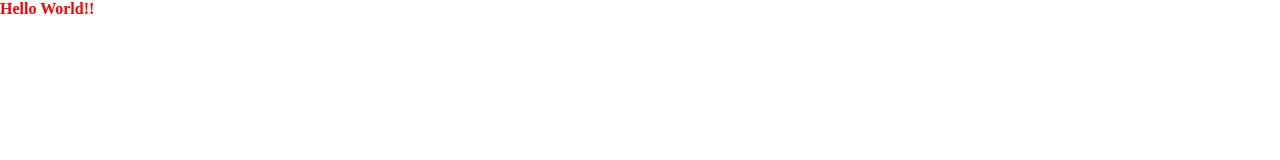
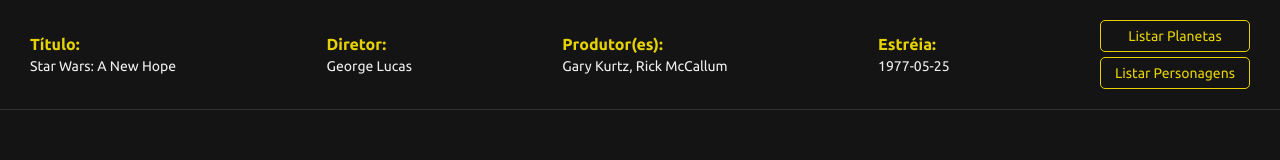
Before and after one commit to arthurld/sw-api-challenge, a React app: page / in a window 1280 px wide. Built offline with nearby package versions, Linux system fonts and the light colour scheme; some packages are replaced by stand-ins of ours.

Commit message:
Ubuntu Font added and added some style to list of film

```diff
--- a/package.json
+++ b/package.json
@@ -38,6 +38,7 @@
         "jest": "^22.4.3",
         "postcss-loader": "^2.1.1",
         "postcss-zindex": "^2.2.0",
+        "prop-types": "^15.6.1",
         "react-hot-loader": "^4.0.0",
         "react-test-renderer": "^16.3.0",
         "sort-css-media-queries": "^1.3.4",
--- /dev/null
+++ b/src/components/film/film.styl
@@ -0,0 +1,37 @@
+.film
+    width 100%
+
+    .film-info
+        display flex
+        padding 20px 30px
+        align-items center
+        justify-content space-between
+        border-bottom 1px solid #333
+
+        .info
+            display flex
+            flex-direction column
+
+            b
+                font-size 16px
+                color #E5D200
+
+            span
+                font-size 14px
+                margin-top 5px
+                color #f0f0f0
+
+            button
+                border 1px solid #E5D200
+                color #E5D200
+                border-radius 5px
+                padding 7px 14px
+                font-size 14px
+                transition .4s all ease
+
+                &:hover
+                    background #E5D200
+                    color #141414
+
+                + button
+                    margin-top 5px
--- /dev/null
+++ b/src/components/film/index.js
@@ -0,0 +1,39 @@
+import React from 'react'
+import PropTypes from 'prop-types'
+import './film.styl'
+
+const Film = (props) => (
+    <div className="film">
+        <div className="film-info">
+            <div className="info">
+                <b>Título:</b>
+                <span>{props.title}</span>
+            </div>
+            <div className="info">
+                <b>Diretor:</b>
+                <span>{props.director}</span>
+            </div>
+            <div className="info">
+                <b>Produtor(es):</b>
+                <span>{props.producer}</span>
+            </div>
+            <div className="info">
+                <b>Estréia:</b>
+                <span>{props.releaseDate}</span>
+            </div>
+            <div className="info">
+                <button>Listar Planetas</button>
+                <button>Listar Personagens</button>
+            </div>
+        </div>
+    </div>
+)
+
+Film.propTypes = {
+    title: PropTypes.string.isRequired,
+    director: PropTypes.string.isRequired,
+    producer: PropTypes.string.isRequired,
+    releaseDate: PropTypes.string.isRequired
+}
+
+export default Film
--- /dev/null
+++ b/src/fonts.styl
@@ -0,0 +1,13 @@
+@font-face
+    font-family 'Ubuntu'
+    src: url('fonts/Ubuntu-Regular.woff2') format('woff2'),
+        url('fonts/Ubuntu-Regular.woff') format('woff')
+    font-weight normal
+    font-style normal
+
+@font-face
+    font-family 'Ubuntu'
+    src: url('fonts/Ubuntu-Bold.woff2') format('woff2'),
+        url('fonts/Ubuntu-Bold.woff') format('woff')
+    font-weight 700
+    font-style normal
--- a/src/index.js
+++ b/src/index.js
@@ -3,6 +3,7 @@
 import Home from './pages/home'
 import { AppContainer } from 'react-hot-loader'
 import './reset.styl'
+import './fonts.styl'
 
 const render = Component => {
     ReactDOM.render(
--- a/src/pages/home/home.styl
+++ b/src/pages/home/home.styl
@@ -1,3 +1,5 @@
 .home-page
+    background #141414
+    height 100vh
     h1
         color red
--- a/src/pages/home/index.js
+++ b/src/pages/home/index.js
@@ -1,12 +1,27 @@
-import React from 'react'
+import React, { Component } from 'react'
 import './home.styl'
+import Film from '../../components/film'
 
-const Home = () => {
-    return (
-        <div className='home-page'>
-            <h1>Hello World!!</h1>
-        </div>
-    )
+class Home extends Component {
+    // constructor () {
+    //     super()
+    //     this.state = {
+    //         films: {},
+    //         isFetching: true
+    //     }
+    // }
+    render () {
+        return (
+            <div className='home-page'>
+                <div className='list-films'>
+                    <Film title='Star Wars: A New Hope'
+                        director='George Lucas'
+                        producer='Gary Kurtz, Rick McCallum'
+                        releaseDate='1977-05-25'/>
+                </div>
+            </div>
+        )
+    }
 }
 
 export default Home
--- a/src/reset.styl
+++ b/src/reset.styl
@@ -12,12 +12,11 @@
 
 html, body
     width 100%
-
-html
     height 100%
 
-body
+[data-js="app"]
     min-height 100%
+    font-family 'Ubuntu'
 
 img
     display block
```
Also changed, not shown: src/fonts/Ubuntu-Bold.woff (added), src/fonts/Ubuntu-Bold.woff2 (added), src/fonts/Ubuntu-Regular.woff (added), src/fonts/Ubuntu-Regular.woff2 (added), 1 other file.
